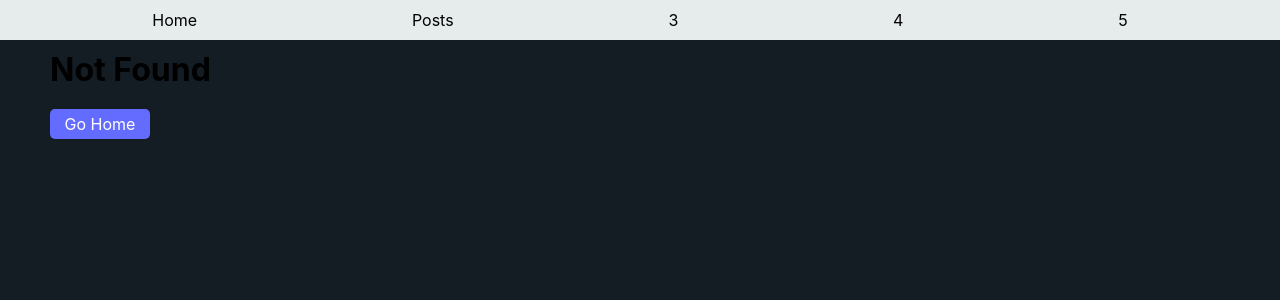
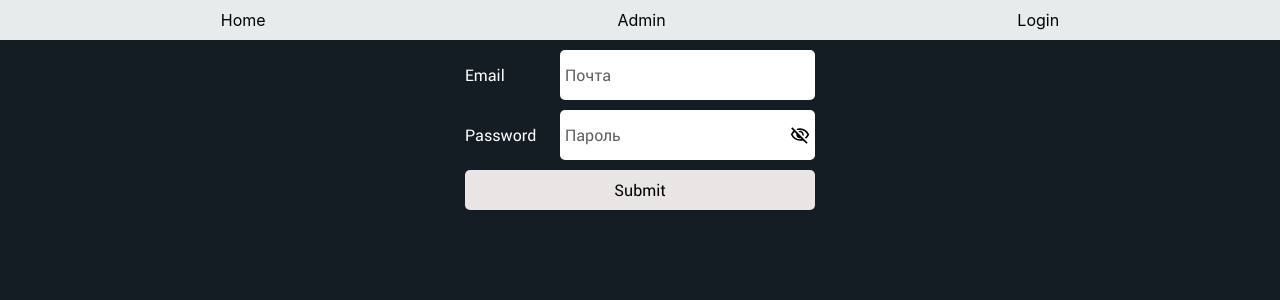
Before and after one commit to Mighty-Lion/Practice, a React (Vite) app: page /login in a window 1280 px wide. Before the commit this address had no page. Shown: the top 300 px of the page. Built offline with nearby package versions, Linux system fonts and the light colour scheme.

Commit message:
added routes

```diff
--- a/src/App.tsx
+++ b/src/App.tsx
@@ -1,18 +1,8 @@
-import { Routes, Route } from 'react-router-dom';
-import Home from './pages/Home/index';
-import NotFound from './pages/NotFound/index';
 import Layout from './components/Layout';
-import { useAuthorization } from '@/hooks/useAuthorization';
+import { useRoutes } from '@/routes/routes';
 
 export function App() {
-  const { isAuthorized } = useAuthorization();
+  const routes = useRoutes();
 
-  return (
-    <Layout>
-      <Routes>
-        <Route path="/" element={isAuthorized ? <NotFound /> : <Home />} />
-        <Route path="*" element={<NotFound />} />
-      </Routes>
-    </Layout>
-  );
+  return <Layout>{routes}</Layout>;
 }
--- a/src/components/Layout/partials/Header/index.tsx
+++ b/src/components/Layout/partials/Header/index.tsx
@@ -1,17 +1,21 @@
 import { NavbarWrapper, NavbarList, NavbarListLink } from './index.styles';
 import { Container } from '../../index.styles';
+import { useAuthorization } from '@/hooks/useAuthorization';
 
 // eslint-disable-next-line import/prefer-default-export
 export function Header() {
+  const { isAuthorized } = useAuthorization();
   return (
     <NavbarWrapper>
       <Container>
         <NavbarList>
           <NavbarListLink to="/">Home</NavbarListLink>
-          <NavbarListLink to="/Posts">Posts</NavbarListLink>
-          <NavbarListLink to="/">3</NavbarListLink>
-          <NavbarListLink to="/">4</NavbarListLink>
-          <NavbarListLink to="/">5</NavbarListLink>
+          <NavbarListLink to="/admin">Admin</NavbarListLink>
+          {isAuthorized ? (
+            <NavbarListLink to="/logout">Logout</NavbarListLink>
+          ) : (
+            <NavbarListLink to="/login">Login</NavbarListLink>
+          )}
         </NavbarList>
       </Container>
     </NavbarWrapper>
--- /dev/null
+++ b/src/components/PrivateRoute/index.tsx
@@ -0,0 +1,13 @@
+import { Navigate, Outlet, useLocation } from 'react-router-dom';
+import { useAuthorization } from '@/hooks/useAuthorization';
+
+export function PrivateRoute() {
+  const { isAuthorized } = useAuthorization();
+  const location = useLocation();
+
+  return isAuthorized === true ? (
+    <Outlet />
+  ) : (
+    <Navigate to="/login" state={{ from: location }} replace />
+  );
+}
--- /dev/null
+++ b/src/pages/Admin/index.tsx
@@ -0,0 +1,3 @@
+export function Admin() {
+  return <h1>Admin</h1>;
+}
--- a/src/pages/Home/index.tsx
+++ b/src/pages/Home/index.tsx
@@ -1,57 +1,3 @@
-import {
-  Button,
-  AuthForm,
-  FormWrapper,
-  InputWrapper,
-  OpenPasswordButton,
-  PasswordImg,
-} from '@/pages/Home/index.styles';
-import { useValidation } from '@/hooks/useValidation';
-import { usePassInput } from '@/hooks/usePassInput';
-
-export default function Home() {
-  const { formik } = useValidation();
-  const { typeInput, passImg, handlePassInput } = usePassInput();
-
-  return (
-    <FormWrapper>
-      <AuthForm onSubmit={formik.handleSubmit}>
-        <InputWrapper>
-          <label htmlFor="email">Email</label>
-          <input
-            id="email"
-            name="email"
-            type="email"
-            onChange={formik.handleChange}
-            placeholder={formik.values.email}
-          />
-        </InputWrapper>
-        <InputWrapper>
-          <label htmlFor="password">Password</label>
-          <input
-            id="password"
-            name="password"
-            type={typeInput}
-            onChange={formik.handleChange}
-            placeholder={formik.values.password}
-          />
-          <OpenPasswordButton
-            onClick={() => {
-              handlePassInput();
-            }}
-          >
-            <PasswordImg src={passImg} alt="passImg" />
-          </OpenPasswordButton>
-        </InputWrapper>
-        <Button
-          type="submit"
-          onClick={() => {
-            console.log('click');
-          }}
-        >
-          Submit
-        </Button>
-      </AuthForm>
-    </FormWrapper>
-  );
+export function Home() {
+    return <h1>Home</h1>
 }
--- /dev/null
+++ b/src/pages/Login/index.tsx
@@ -0,0 +1,57 @@
+import {
+  Button,
+  AuthForm,
+  FormWrapper,
+  InputWrapper,
+  OpenPasswordButton,
+  PasswordImg,
+} from '@/pages/Login/index.styles';
+import { useValidation } from '@/hooks/useValidation';
+import { usePassInput } from '@/hooks/usePassInput';
+
+export default function Login() {
+  const { formik } = useValidation();
+  const { typeInput, passImg, handlePassInput } = usePassInput();
+
+  return (
+    <FormWrapper>
+      <AuthForm onSubmit={formik.handleSubmit}>
+        <InputWrapper>
+          <label htmlFor="email">Email</label>
+          <input
+            id="email"
+            name="email"
+            type="email"
+            onChange={formik.handleChange}
+            placeholder={formik.values.email}
+          />
+        </InputWrapper>
+        <InputWrapper>
+          <label htmlFor="password">Password</label>
+          <input
+            id="password"
+            name="password"
+            type={typeInput}
+            onChange={formik.handleChange}
+            placeholder={formik.values.password}
+          />
+          <OpenPasswordButton
+            onClick={() => {
+              handlePassInput();
+            }}
+          >
+            <PasswordImg src={passImg} alt="passImg" />
+          </OpenPasswordButton>
+        </InputWrapper>
+        <Button
+          type="submit"
+          onClick={() => {
+            console.log('click');
+          }}
+        >
+          Submit
+        </Button>
+      </AuthForm>
+    </FormWrapper>
+  );
+}
--- /dev/null
+++ b/src/pages/Logout/index.tsx
@@ -0,0 +1,3 @@
+export function Logout() {
+  return <h1>Logout</h1>;
+}
--- a/src/pages/NotFound/index.tsx
+++ b/src/pages/NotFound/index.tsx
@@ -7,6 +7,7 @@ function Index() {
       <h1
         className={css`
           margin-bottom: 20px;
+          color: white;
         `}
       >
         Not Found
--- /dev/null
+++ b/src/routes/routes.tsx
@@ -0,0 +1,21 @@
+import { Routes, Route } from 'react-router-dom';
+import Login from '@/pages/Login';
+import { Home } from '@/pages/Home';
+import { Admin } from '@/pages/Admin';
+import { Logout } from '@/pages/Logout';
+import { PrivateRoute } from '@/components/PrivateRoute';
+
+export function useRoutes() {
+  return (
+    <Routes>
+      <Route index element={<Home />} />
+      <Route path="/" element={<Home />} />
+      <Route path="/login" element={<Login />} />
+
+      <Route element={<PrivateRoute />}>
+        <Route path="/admin" element={<Admin />} />
+        <Route path="/logout" element={<Logout />} />
+      </Route>
+    </Routes>
+  );
+}
```
Also changed, not shown: src/pages/Login/index.styles.ts (renamed from src/pages/Home/index.styles.ts).
